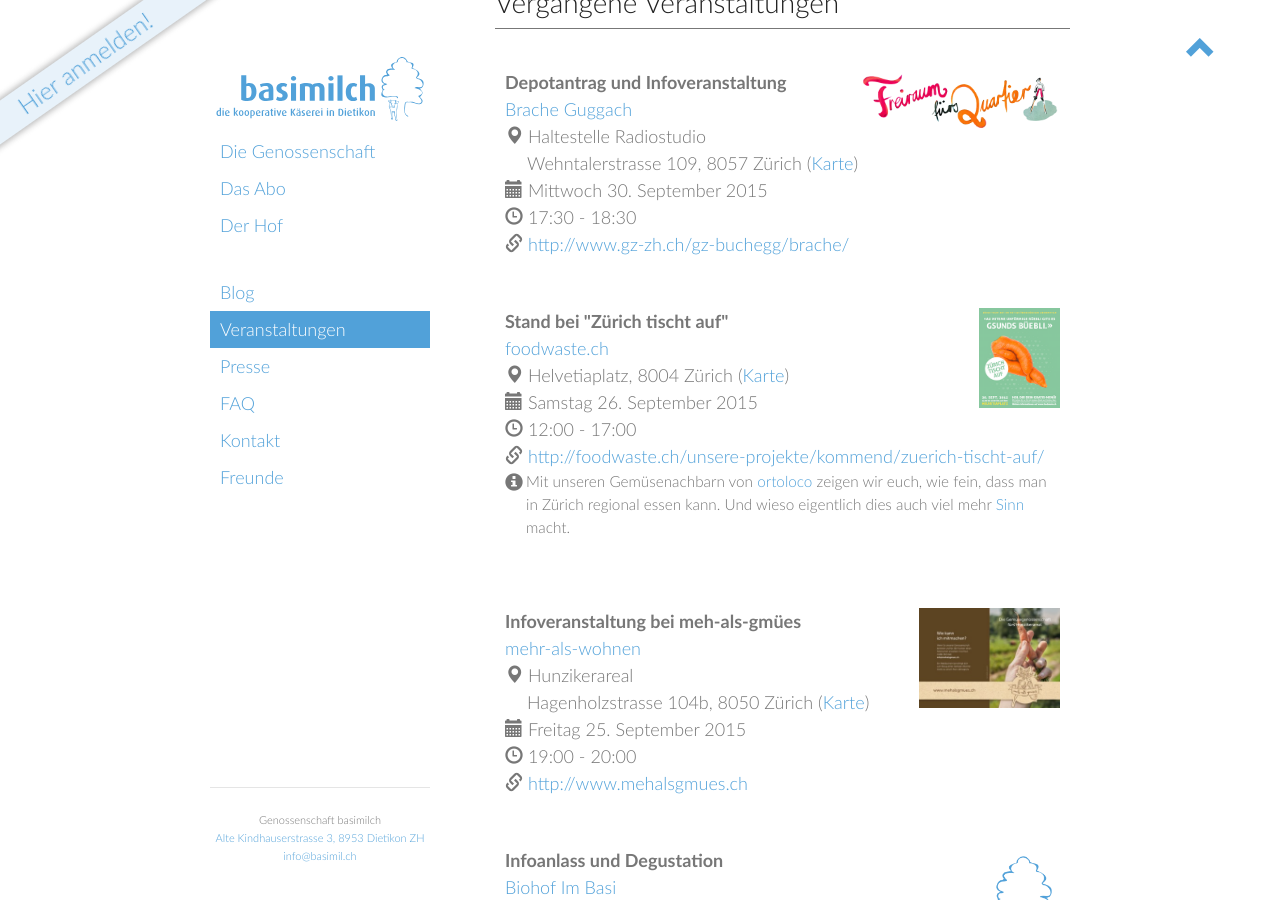
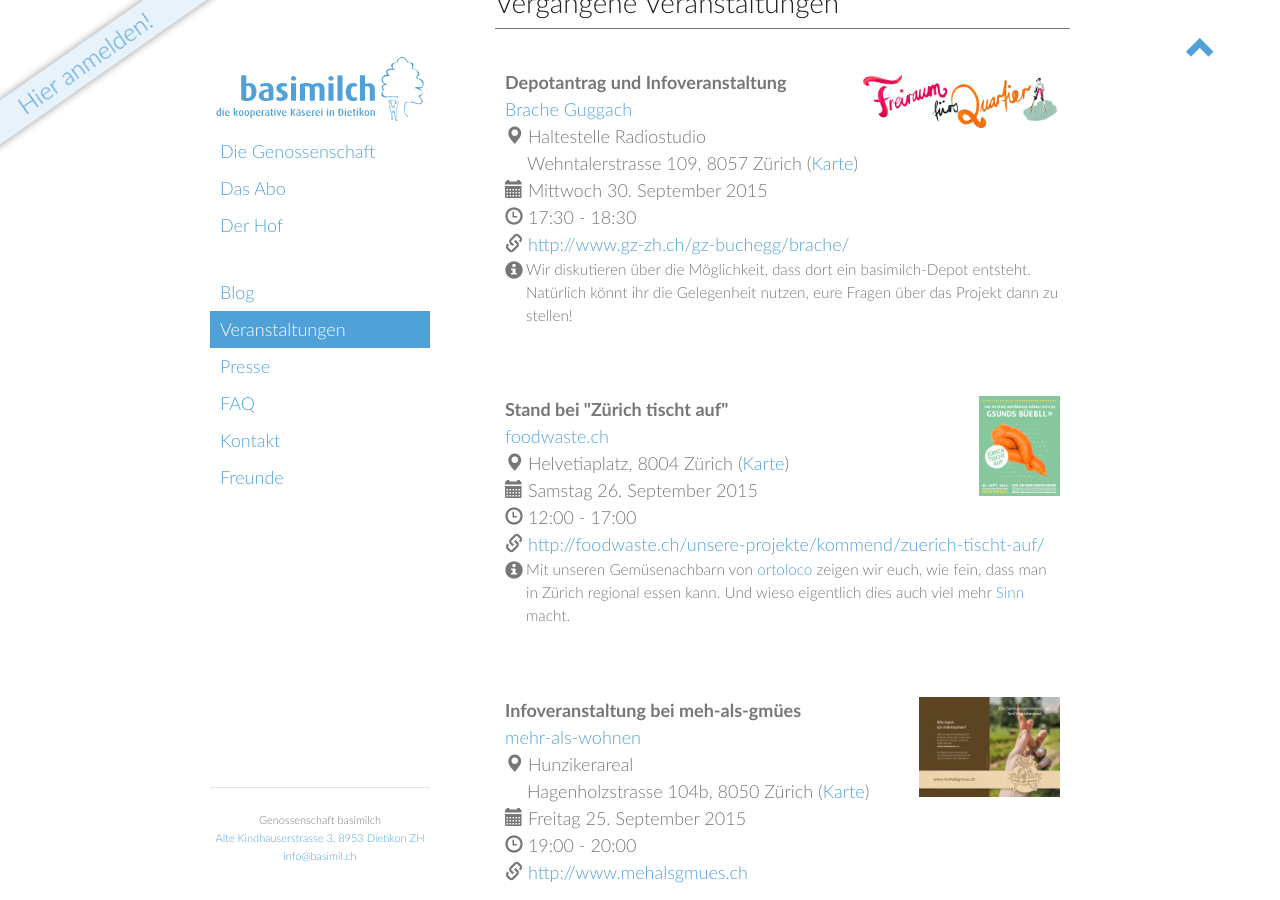
Before and after one commit to vryser/basimilch.github.io, a Jekyll site: the page built from pages/040-veranstaltungen.md, in a window 1280 px wide and 900 px high, scrolled down 1484 px. Built offline with Jekyll 4.4.1, drawn with Linux system fonts in a browser that asks for light colours.

Commit message:
new: add description in event 'Brache Guggach'

```diff
--- a/_data/events.yml
+++ b/_data/events.yml
@@ -65,6 +65,10 @@
   address_2:  Wehntalerstrasse 109, 8057 Zürich
   map_url:    https://www.google.ch/maps/place/Wehntalerstrasse+109+8057+Zürich+Switzerland
   url:        http://www.gz-zh.ch/gz-buchegg/brache/
+  info: >
+    Wir diskutieren über die Möglichkeit, dass dort ein
+    basimilch-Depot entsteht. Natürlich könnt ihr die Gelegenheit
+    nutzen, eure Fragen über das Projekt dann zu stellen!
 
 - title:      Bettina Dyttrich Lesung
   type:       extern
```
